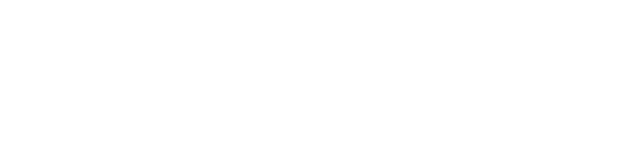
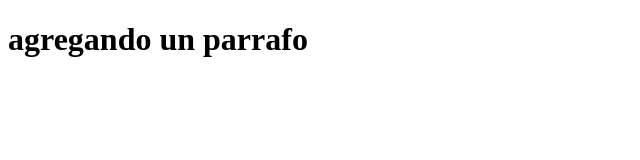
Before and after one commit to hernando-code/Prueba, a plain HTML site: page index.html in a window 1280 px wide. Shown: the whole page, without its empty margins (0-640 px from the left). Drawn offline with Linux system fonts and the light colour scheme.

Commit message:
se agrego un h1

```diff
--- a/index.html
+++ b/index.html
@@ -5,6 +5,7 @@
     <meta name="viewport" content="width=device-width, initial-scale=1.0">
     <title>Document</title>
 </head>
+    <h1>agregando un parrafo</h1>
 <body>
 
 </body>
```
